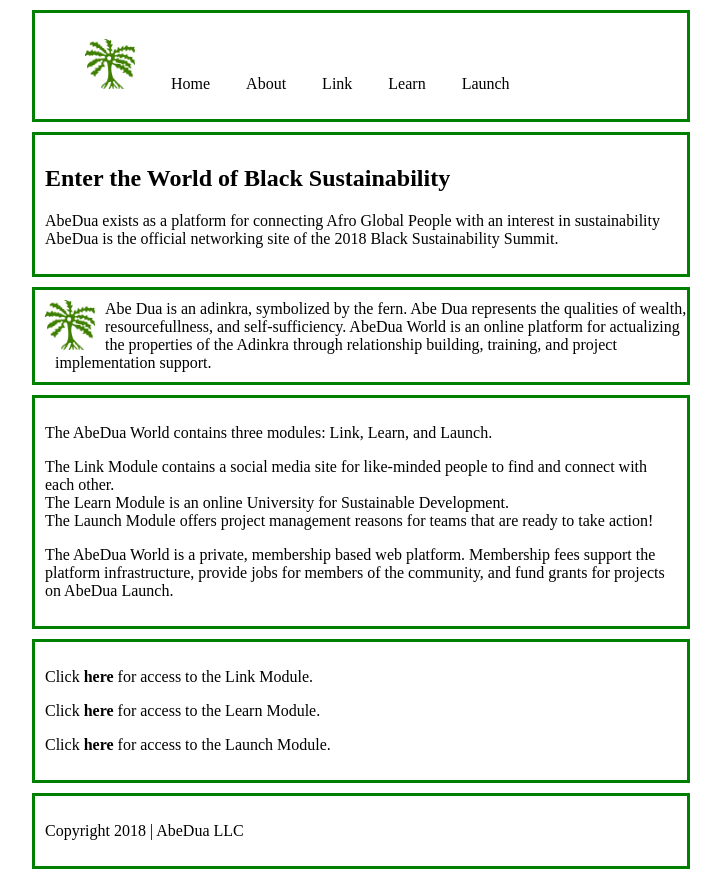
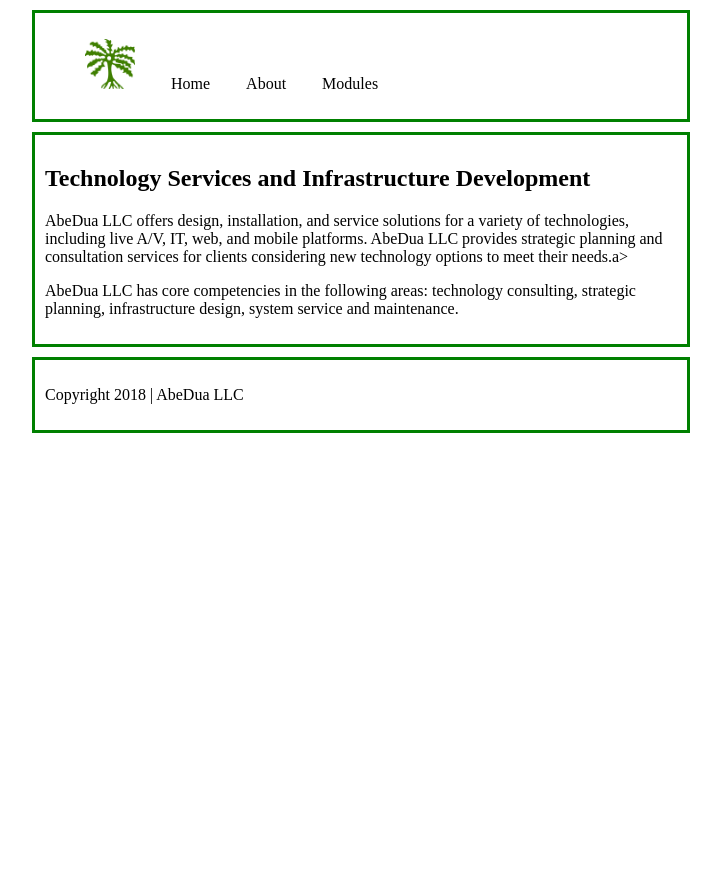
Before and after one commit to AbeDuaWorld/abeduaworld.github.io, a plain HTML site: page about.html in a window 1280 px wide. Shown: the whole page, without its empty margins (279-1000 px from the left). After the commit the page ends 800 px from the top, so only its background shows below. Drawn offline with Linux system fonts and the light colour scheme.

Commit message:
about page generalized
updates made to site navigation on all active tabs. about page generalized to discuss consulting services.

```diff
--- a/about.html
+++ b/about.html
@@ -16,9 +16,12 @@
 	<li><img src="logo.png" class="logo"></li>
 	<li><a href="./index.html">Home</a></li>
 	<li><a href="./about.html">About</a></li>
+	<li><a href="./modules.html">Modules</a></li>
+	<!--
     <li><a href="./link.html">Link</a></li>
 	<li><a href="./learn.html">Learn</a></li>
 	<li><a href="./launch.html">Launch</a></li>
+	-->
   </ul>
   </nav>
 
@@ -27,10 +30,12 @@
 <!-- Body -->
 <body>
   <div class="introduction">
-    <h2>Enter the World of Black Sustainability</h2>
-    <p>AbeDua exists as a platform for connecting Afro Global People with an interest in sustainability <br> AbeDua is the official networking site of the <a href="www.blacksustainability summit" target="_blank"> 2018 Black Sustainability Summit.</a></p>
+    <h2>Technology Services and Infrastructure Development</h2>
+    <p>AbeDua LLC offers design, installation, and service solutions for a variety of technologies, including live A/V, IT, web, and mobile platforms. AbeDua LLC provides strategic planning and consultation services for clients considering new technology options to meet their needs.a></p>
+	<p>AbeDua LLC has core competencies in the following areas: technology consulting, strategic planning, infrastructure design, system service and maintenance.
     </div>
 
+	<!--
 	<div class="adinkra">
 		<img src="logo.png" class="logo">
 		<p>Abe Dua is an adinkra, symbolized by the fern. Abe Dua represents the qualities of wealth, resourcefullness, and self-sufficiency. AbeDua World is an online platform for actualizing the properties of the Adinkra through relationship building, training, and project implementation support.</p>
@@ -58,6 +63,7 @@
 	<p>Click <a href="./launch.html" target="_blank"><strong>here</strong></a> for access to the Launch Module.</p>
 	</div>
   </div>
+  -->
 
 </body>
 
```
Also changed, not shown: index.html (+3 -1 lines), modules.html (+2 -1 lines).
